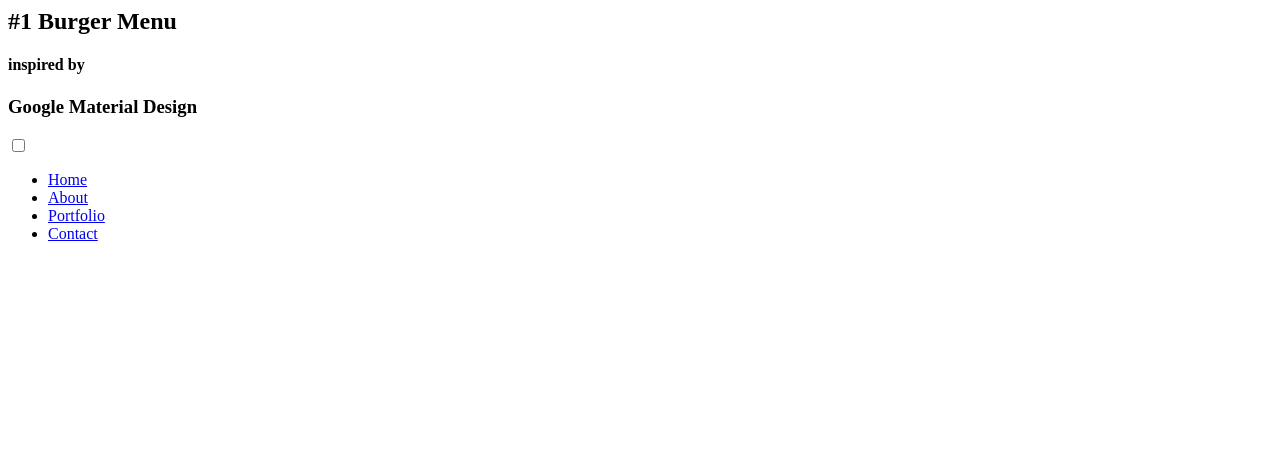
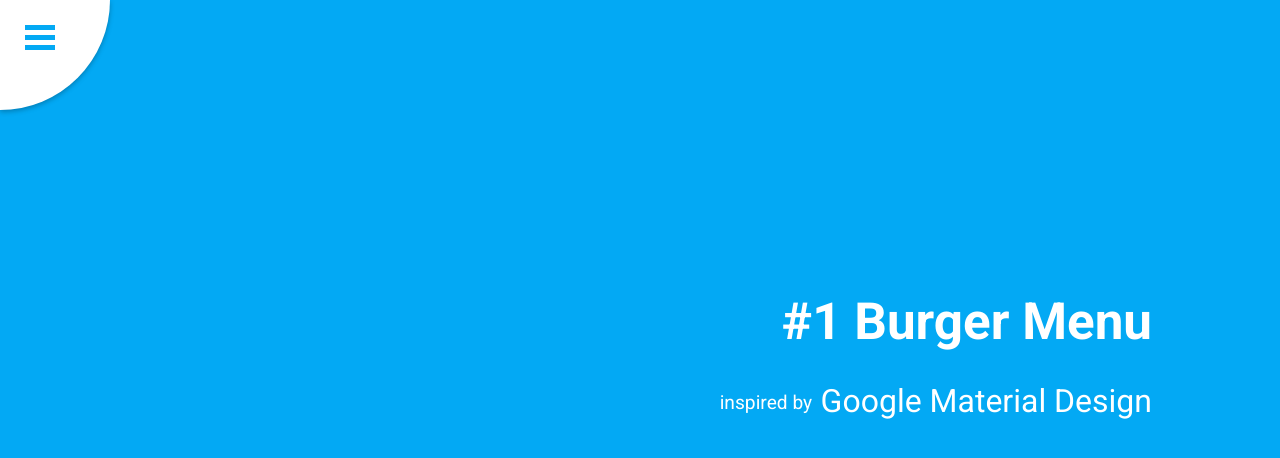
Before and after one commit to KinFN-Proxy/TestingSite, a plain HTML site: page index.html in a window 1280 px wide. Drawn offline with Linux system fonts and the light colour scheme.

Commit message:
Update index.html

```diff
--- a/index.html
+++ b/index.html
@@ -11,3 +11,145 @@
     <li><a href="#">Portfolio</a></li>
     <li><a href="#">Contact</a></li>
   </ul>
+
+<style>
+  @import url(https://fonts.googleapis.com/css?family=Roboto:400,700);
+
+@keyframes checked-anim {
+    50% {
+        width: 3000px;
+        height: 3000px;
+    }
+    100% {
+        width: 100%;
+        height: 100%;
+        border-radius: 0;
+    }
+}
+@keyframes not-checked-anim {
+    0% {
+        width: 3000px;
+        height: 3000px;
+    }
+}
+li, a {
+    margin: 75px 0 -55px 0;
+    color: #03A9F4;
+    font: 14pt "Roboto", sans-serif;
+    font-weight: 700;
+    line-height: 1.8;
+    text-decoration: none;
+    text-transform: none;
+    list-style: none;
+    outline: 0;
+    display: none;
+}
+li {
+    width: 230px;
+    text-indent: 56px;}
+a:focus {
+    display: block;
+    color: #333;
+    background-color: #eee;
+    transition: all .5s;
+}
+aside {
+    position: absolute;
+    color: white;
+    top: 35%;
+    right: 10%;
+    text-align: right;
+}
+h1 {
+    line-height: 0;
+    font-size: 4vw;
+    font-weight: 700;
+}
+h3 {
+    float: right;
+    line-height: .3;
+    font-size: 2.5vw;
+    font-weight: lighter;
+}
+h4 {
+    float: left;
+    margin-left: -2%;
+    font-size: 1.5vw;
+    font-weight: lighter;
+}
+
+html, body {
+    margin: 0;
+    padding: 0;
+    background-color: #03A9F4;
+    font-family: 'Roboto', sans-serif;
+    overflow: hidden;
+}
+
+#trigger, #burger, #burger:before, #burger:after {
+    position: absolute;
+    top: 25px;
+    left: 25px;
+    background: #03A9F4;
+    width: 30px;
+    height: 5px;
+    transition: .2s ease;
+    cursor: pointer;
+    z-index: 1;
+}
+#trigger {
+    height: 25px;
+    background: none;
+}
+#burger:before {
+    content: " ";
+    top: 10px;
+    left: 0;
+}
+#burger:after {
+    content: " ";
+    top: 20px;
+    left: 0;
+}
+#menu-toggle:checked + #trigger + #burger {
+    top: 35px;
+    transform: rotate(180deg);
+    transition: transform .2s ease;
+}
+
+#menu-toggle:checked + #trigger + #burger:before {
+    width: 20px;
+    top: -2px;
+    left: 18px;
+    transform: rotate(45deg) translateX(-5px);
+    transition: transform .2s ease;
+}
+#menu-toggle:checked + #trigger + #burger:after {
+    width: 20px;
+    top: 2px;
+    left: 18px;
+    transform: rotate(-45deg) translateX(-5px);
+    transition: transform .2s ease;
+}
+#menu {
+    position: absolute;
+    margin: 0; padding: 0;
+    width: 110px;
+    height: 110px;
+    background-color: #fff;
+    border-bottom-right-radius: 100%;
+    box-shadow: 0 2px 5px rgba(0,0,0,0.26);
+    animation: not-checked-anim .2s both;
+    transition: .2s;
+}
+#menu-toggle:checked + #trigger + #burger + #menu {
+    animation: checked-anim 1s ease both;
+}
+#menu-toggle:checked + #trigger ~ #menu > li, a {
+    display: block;
+}
+[type="checkbox"]:not(:checked), [type="checkbox"]:checked {
+    display: none;
+}
+
+</style>
```
